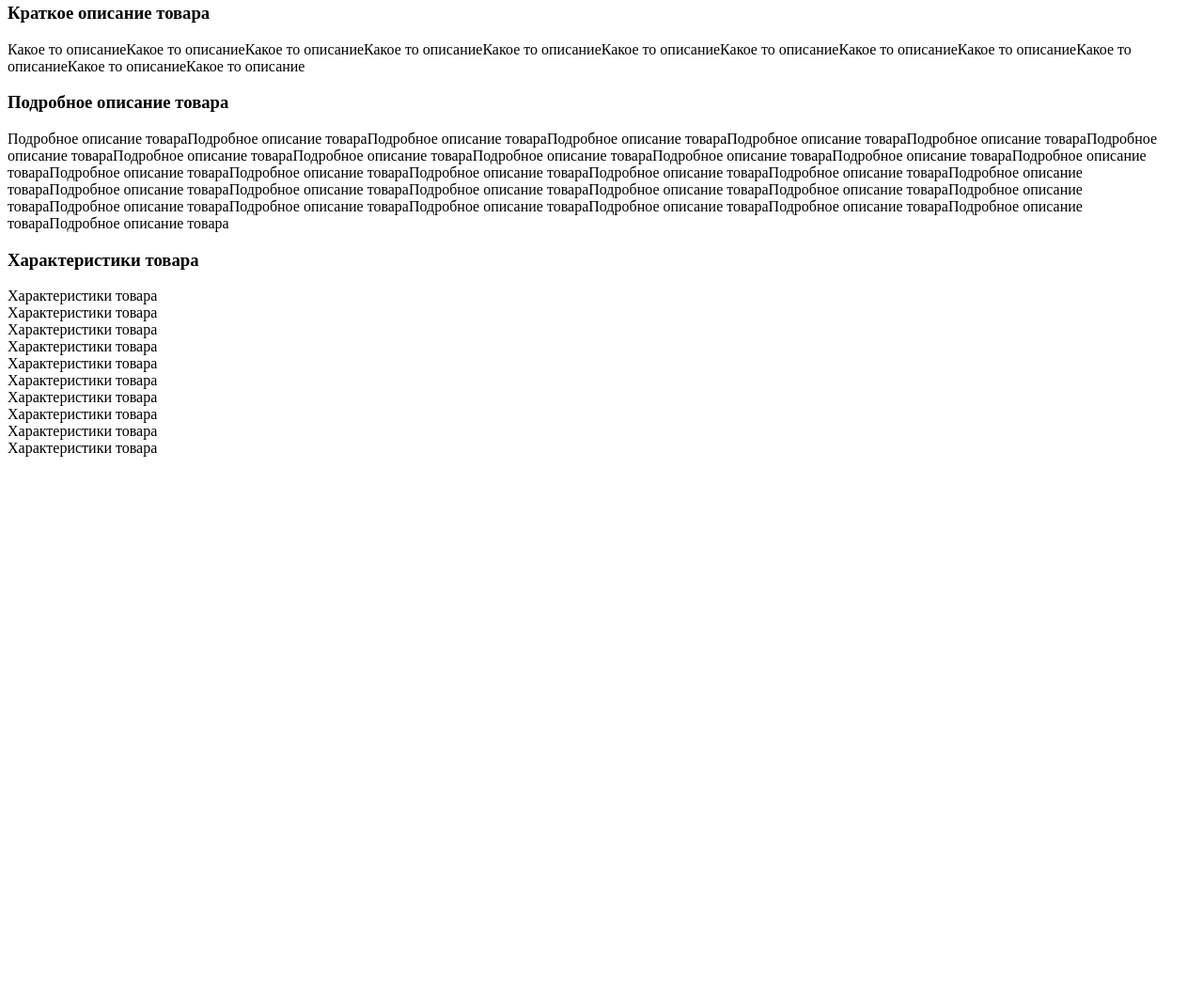
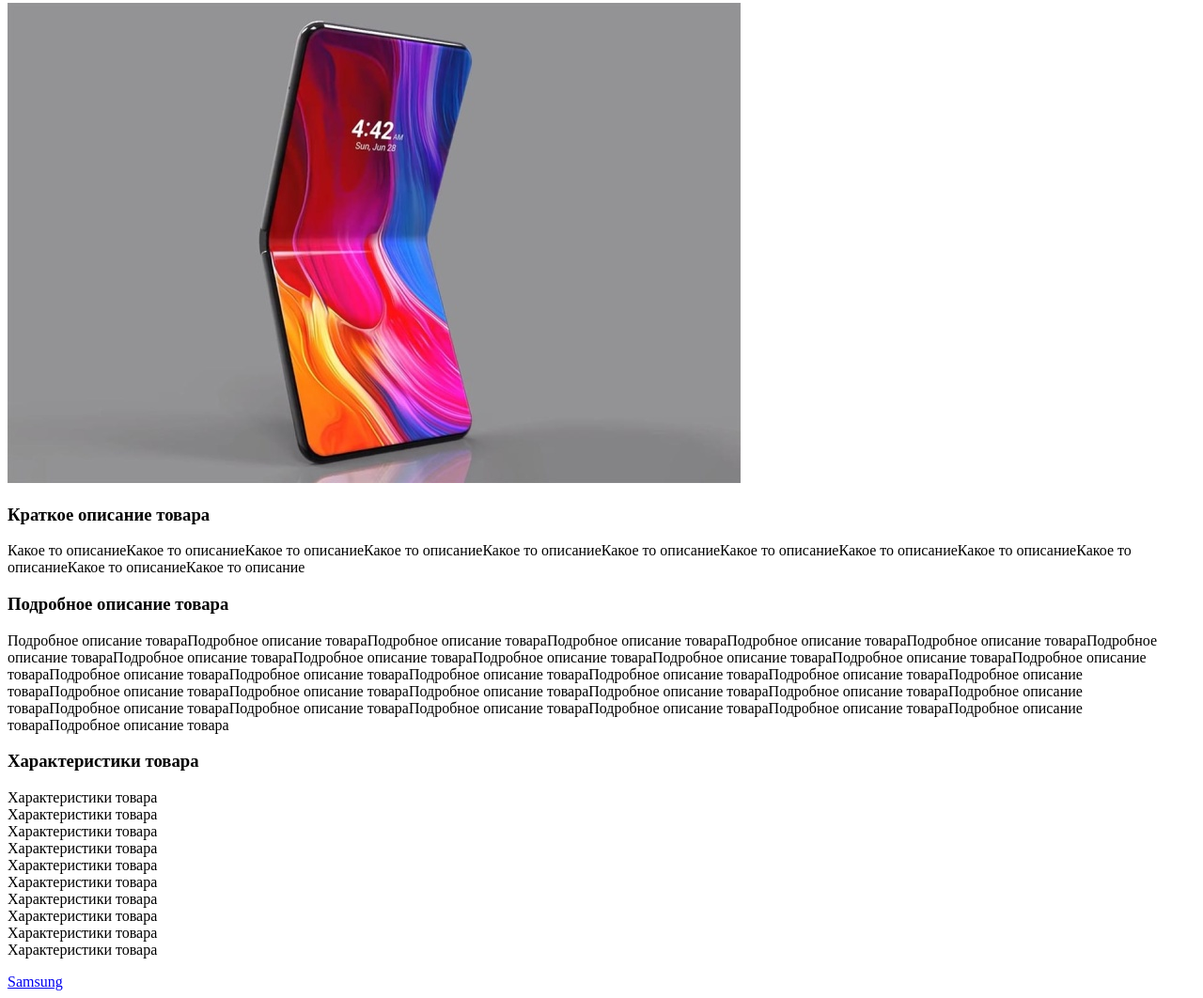
Before and after one commit to StanislavBaburin/GBWeb, a plain HTML site: page index.html in a window 1280 px wide. Shown: the part 77-1139 px from the top of the page at 94% size. Before the commit the page ends 800 px from the top, so only its background shows below. Drawn offline with Linux system fonts and the light colour scheme.

Commit message:
Lesson 1.4

```diff
--- a/index.html
+++ b/index.html
@@ -6,12 +6,14 @@
 </head>
 <body>
     <h1>Название телефона</h1>
+    <img src="img/phone.jpeg" alt="Телефон">
     <h3>Краткое описание товара</h3>
-    <p>Какое то описаниеКакое то описаниеКакое то описаниеКакое то описаниеКакое то описаниеКакое то описаниеКакое то описаниеКакое то описаниеКакое то описаниеКакое то описаниеКакое то описаниеКакое то описание</p>
+    <p class="short description">Какое то описаниеКакое то описаниеКакое то описаниеКакое то описаниеКакое то описаниеКакое то описаниеКакое то описаниеКакое то описаниеКакое то описаниеКакое то описаниеКакое то описаниеКакое то описание</p>
     <h3>Подробное описание товара</h3>
     <p>Подробное описание товараПодробное описание товараПодробное описание товараПодробное описание товараПодробное описание товараПодробное описание товараПодробное описание товараПодробное описание товараПодробное описание товараПодробное описание товараПодробное описание товараПодробное описание товараПодробное описание товараПодробное описание товараПодробное описание товараПодробное описание товараПодробное описание товараПодробное описание товараПодробное описание товараПодробное описание товараПодробное описание товараПодробное описание товараПодробное описание товараПодробное описание товараПодробное описание товараПодробное описание товараПодробное описание товараПодробное описание товараПодробное описание товараПодробное описание товараПодробное описание товараПодробное описание товара</p>
     <h3>Характеристики товара</h3>
     <p>Характеристики товара<br>Характеристики товара<br>Характеристики товара<br>Характеристики товара<br>Характеристики товара<br>Характеристики товара<br>Характеристики товара<br>Характеристики товара<br>Характеристики товара<br>Характеристики товара</p>
+    <a href="https://Samsung.com">Samsung</a>
 
 </body>
 </html>
```
Also changed, not shown: Comment.txt, img/phone.jpeg (added).
